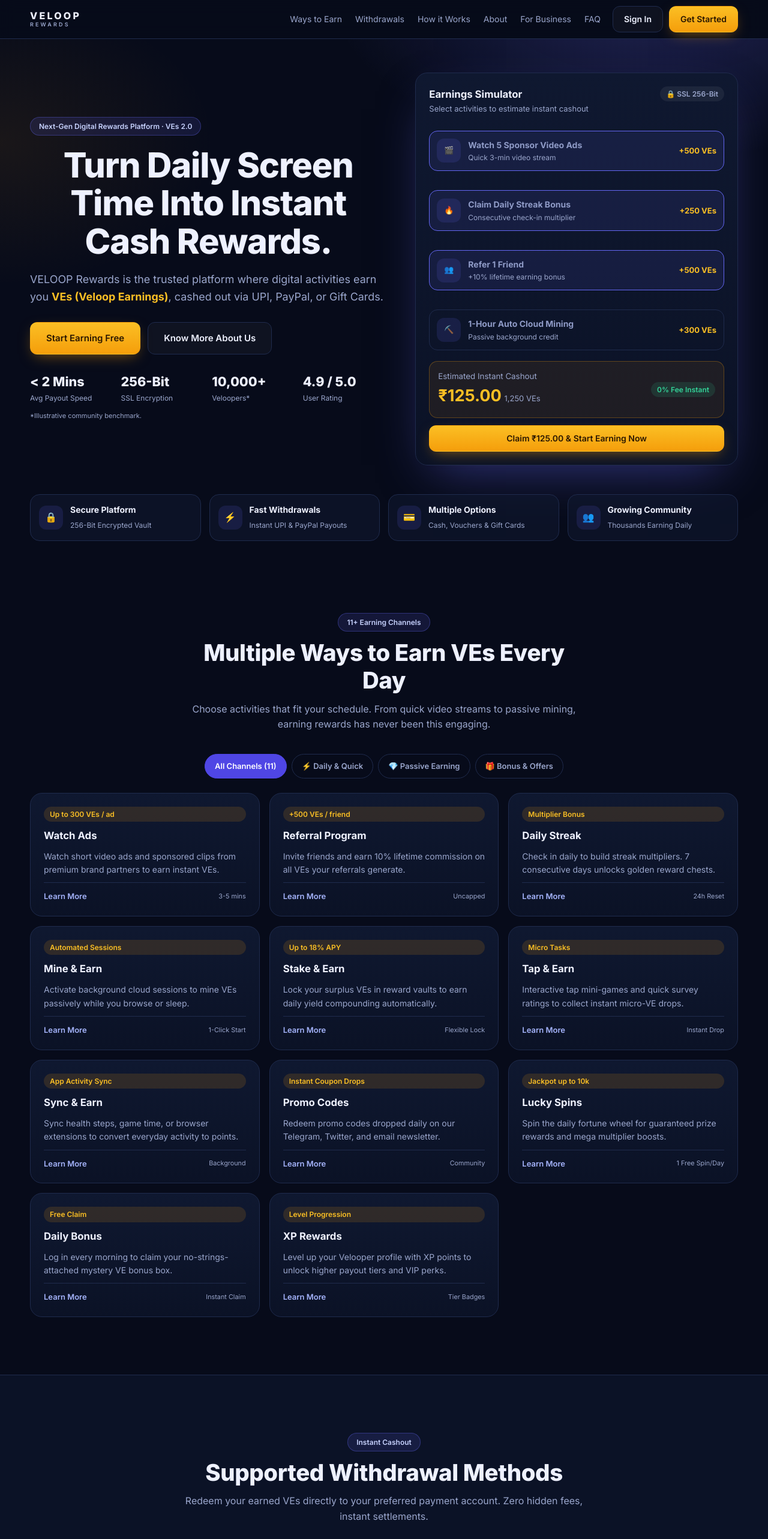
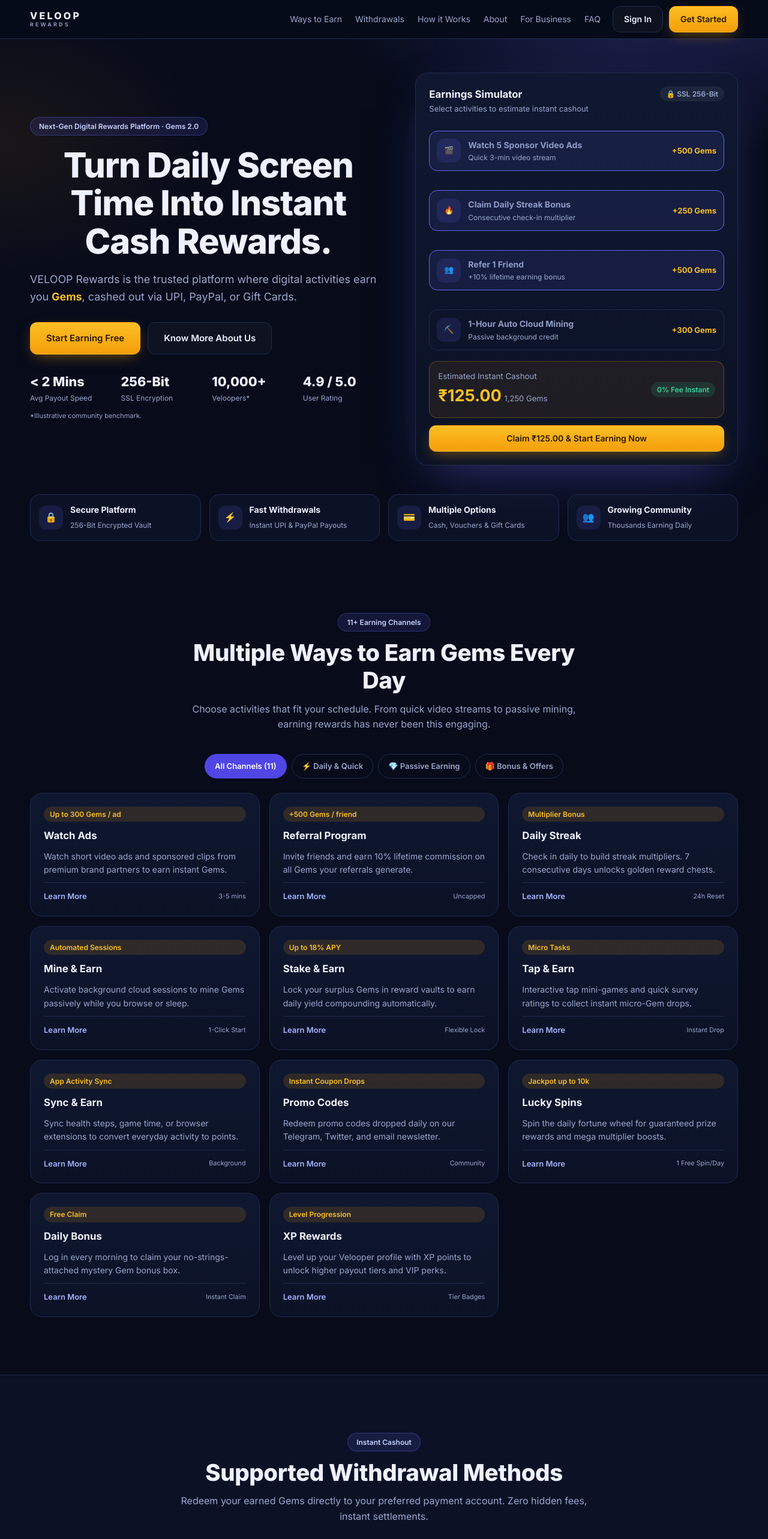
Before and after one commit to anshu-sharma603/veloop-captcha-earn, a React (Vite) app in the folder frontend/: page / in a window 1280 px wide. Shown: the top 2566 px of the page at 60% size. Built offline with nearby package versions, Linux system fonts and the light colour scheme; no server answers.

Commit message:
Rename VEs to Gems

```diff
--- a/frontend/src/pages/Landing.jsx
+++ b/frontend/src/pages/Landing.jsx
@@ -20,58 +20,58 @@
 const STATS = [['< 2 Mins', 'Avg Payout Speed'], ['256-Bit', 'SSL Encryption'], ['10,000+', 'Veloopers*'], ['4.9 / 5.0', 'User Rating']];
 // [group, tag, title, text, meta]  group: q=Daily & Quick, p=Passive, b=Bonus
 const EARN = [
-  ['q', 'Up to 300 VEs / ad', 'Watch Ads', 'Watch short video ads and sponsored clips from premium brand partners to earn instant VEs.', '3-5 mins'],
-  ['b', '+500 VEs / friend', 'Referral Program', 'Invite friends and earn 10% lifetime commission on all VEs your referrals generate.', 'Uncapped'],
+  ['q', 'Up to 300 Gems / ad', 'Watch Ads', 'Watch short video ads and sponsored clips from premium brand partners to earn instant Gems.', '3-5 mins'],
+  ['b', '+500 Gems / friend', 'Referral Program', 'Invite friends and earn 10% lifetime commission on all Gems your referrals generate.', 'Uncapped'],
   ['q', 'Multiplier Bonus', 'Daily Streak', 'Check in daily to build streak multipliers. 7 consecutive days unlocks golden reward chests.', '24h Reset'],
-  ['p', 'Automated Sessions', 'Mine & Earn', 'Activate background cloud sessions to mine VEs passively while you browse or sleep.', '1-Click Start'],
-  ['p', 'Up to 18% APY', 'Stake & Earn', 'Lock your surplus VEs in reward vaults to earn daily yield compounding automatically.', 'Flexible Lock'],
-  ['q', 'Micro Tasks', 'Tap & Earn', 'Interactive tap mini-games and quick survey ratings to collect instant micro-VE drops.', 'Instant Drop'],
+  ['p', 'Automated Sessions', 'Mine & Earn', 'Activate background cloud sessions to mine Gems passively while you browse or sleep.', '1-Click Start'],
+  ['p', 'Up to 18% APY', 'Stake & Earn', 'Lock your surplus Gems in reward vaults to earn daily yield compounding automatically.', 'Flexible Lock'],
+  ['q', 'Micro Tasks', 'Tap & Earn', 'Interactive tap mini-games and quick survey ratings to collect instant micro-Gem drops.', 'Instant Drop'],
   ['p', 'App Activity Sync', 'Sync & Earn', 'Sync health steps, game time, or browser extensions to convert everyday activity to points.', 'Background'],
   ['b', 'Instant Coupon Drops', 'Promo Codes', 'Redeem promo codes dropped daily on our Telegram, Twitter, and email newsletter.', 'Community'],
   ['b', 'Jackpot up to 10k', 'Lucky Spins', 'Spin the daily fortune wheel for guaranteed prize rewards and mega multiplier boosts.', '1 Free Spin/Day'],
-  ['b', 'Free Claim', 'Daily Bonus', 'Log in every morning to claim your no-strings-attached mystery VE bonus box.', 'Instant Claim'],
+  ['b', 'Free Claim', 'Daily Bonus', 'Log in every morning to claim your no-strings-attached mystery Gem bonus box.', 'Instant Claim'],
   ['p', 'Level Progression', 'XP Rewards', 'Level up your Velooper profile with XP points to unlock higher payout tiers and VIP perks.', 'Tier Badges'],
 ];
 const TABS = [['all', 'All Channels (11)'], ['q', '⚡ Daily & Quick'], ['p', '💎 Passive Earning'], ['b', '🎁 Bonus & Offers']];
 const PAY = [
-  ['Instant Transfer', 'Direct UPI Payout', 'Instant cash transfers to Google Pay, PhonePe, Paytm, or any BHIM UPI handle.', 'Min. Payout: 100 VEs'],
+  ['Instant Transfer', 'Direct UPI Payout', 'Instant cash transfers to Google Pay, PhonePe, Paytm, or any BHIM UPI handle.', 'Min. Payout: 100 Gems'],
   ['< 2 Hours', 'Amazon Gift Card', 'Digital voucher codes delivered straight to your registered email address.', 'Min. Payout: $1.00'],
   ['Instant Code', 'Google Play Code', 'Redeem for apps, games, movies, and in-app purchases on Android devices.', 'Min. Payout: $1.00'],
   ['Global Cash', 'PayPal Cash', 'Global cash payouts directly to your verified PayPal email account.', 'Min. Payout: $5.00'],
 ];
 const STEPS = [
-  ['Create Free Account', 'Sign up in 30 seconds with Google or email. Get a welcome bonus of 100 free VEs instantly upon confirmation.'],
-  ['Earn VEs Daily', 'Choose activities from 11+ earning channels including ads, daily streaks, surveys, referrals, and passive mining.'],
-  ['Redeem Real Cash', 'Convert VEs directly into UPI bank cash, PayPal, or brand vouchers. Receive funds instantly with zero transaction fee.'],
+  ['Create Free Account', 'Sign up in 30 seconds with Google or email. Get a welcome bonus of 100 free Gems instantly upon confirmation.'],
+  ['Earn Gems Daily', 'Choose activities from 11+ earning channels including ads, daily streaks, surveys, referrals, and passive mining.'],
+  ['Redeem Real Cash', 'Convert Gems directly into UPI bank cash, PayPal, or brand vouchers. Receive funds instantly with zero transaction fee.'],
 ];
-const FLOW = [['Complete Activities', 'Watch ads or complete surveys'], ['Earn VEs', 'Points credit to wallet balance'], ['Choose Method', 'Select UPI, PayPal or Voucher'], ['Receive Reward', 'Instant delivery to your account']];
+const FLOW = [['Complete Activities', 'Watch ads or complete surveys'], ['Earn Gems', 'Points credit to wallet balance'], ['Choose Method', 'Select UPI, PayPal or Voucher'], ['Receive Reward', 'Instant delivery to your account']];
 const WHY = [
   ['Instant Payout Engine', 'Withdrawals are processed programmatically within minutes directly to your account.'],
   ['Verified Bank Security', 'Enterprise-grade encryption protecting user balances, credentials, and payout data.'],
   ['11+ Diverse Earning Streams', 'From passive cloud mining to quick ad streaks, earn on your own terms anytime.'],
-  ['Transparent Real-Time Tracking', 'Live dashboard analytics showing every VE earned, pending credit, and payout receipt.'],
-  ['Zero Hidden Fees', '100% of your earned VEs convert directly into full value cash without redemption deductions.'],
+  ['Transparent Real-Time Tracking', 'Live dashboard analytics showing every Gem earned, pending credit, and payout receipt.'],
+  ['Zero Hidden Fees', '100% of your earned Gems convert directly into full value cash without redemption deductions.'],
   ['Dedicated 24/7 Support', 'Helpful customer support team available via live chat and email to resolve queries.'],
 ];
 const ROAD = [
   ['Phase 1: Multi-Currency Cashouts', 'UPI, PayPal, and Gift Cards live across global markets.'],
   ['Phase 2: Mobile App Ecosystem', 'Native Android & iOS apps coming with one-tap mining widgets.'],
-  ['Phase 3: Creator & Merchant API', 'Enabling merchants to drop instant promo VEs directly to customers.'],
+  ['Phase 3: Creator & Merchant API', 'Enabling merchants to drop instant promo Gems directly to customers.'],
 ];
 const REV = [
   ['RD', 'Rohan Das', '₹1,500+ Redeemed', 'I redeemed ₹1,500 via UPI on my very second day! Watching ad streams during breaks is super seamless.'],
   ['PS', 'Priya Sharma', '$35 Amazon Voucher', 'The daily streak multipliers are addictive. Reached level 4 and already claimed 3 Amazon Gift Cards!'],
-  ['AK', 'Aman Kumar', '18,500 VEs Mined', 'Mine & Earn lets me generate passive VEs on my laptop while I study. Super clean interface and fast support.'],
+  ['AK', 'Aman Kumar', '18,500 Gems Mined', 'Mine & Earn lets me generate passive Gems on my laptop while I study. Super clean interface and fast support.'],
   ['SG', 'Sneha Gupta', '$120+ Cashout', 'Referred 12 college friends. The 10% lifetime referral bonus is legitimate money!'],
 ];
 const FAQ = [
-  ['What is VELOOP Rewards?', 'VELOOP Rewards is a modern rewards platform where users earn VEs (Veloop Earnings) by participating in digital activities like watching sponsored ad clips, completing surveys, maintaining daily streaks, and passive cloud mining. Earned points can be redeemed instantly for real cash via UPI, PayPal, or Gift Cards.'],
-  ['How do I earn VEs?', 'You can earn VEs across 11 channels: Watch Ads, Referral Invites, Daily Streak Check-ins, Cloud Mine & Earn, Stake & Earn yield, Tap & Earn mini-games, Activity Sync, Promo Codes, Lucky Spins, Daily Bonus boxes, and XP Level Progression.'],
-  ['How do withdrawals work?', 'Once you reach the minimum balance (e.g. 100 VEs = ₹10 / $1), select your cashout method (UPI, PayPal, Amazon, or Google Play), enter your payment handle or email, and confirm. Funds are processed programmatically.'],
-  ['What are VEs?', 'VEs stands for Veloop Earnings, our reward point token. 100 VEs equal $1 USD (or equivalent INR). VEs never expire as long as your account remains active.'],
+  ['What is VELOOP Rewards?', 'VELOOP Rewards is a modern rewards platform where users earn Gems by participating in digital activities like watching sponsored ad clips, completing surveys, maintaining daily streaks, and passive cloud mining. Earned points can be redeemed instantly for real cash via UPI, PayPal, or Gift Cards.'],
+  ['How do I earn Gems?', 'You can earn Gems across 11 channels: Watch Ads, Referral Invites, Daily Streak Check-ins, Cloud Mine & Earn, Stake & Earn yield, Tap & Earn mini-games, Activity Sync, Promo Codes, Lucky Spins, Daily Bonus boxes, and XP Level Progression.'],
+  ['How do withdrawals work?', 'Once you reach the minimum balance (e.g. 100 Gems = ₹10 / $1), select your cashout method (UPI, PayPal, Amazon, or Google Play), enter your payment handle or email, and confirm. Funds are processed programmatically.'],
+  ['What are Gems?', 'Gems are VELOOP reward points. 100 Gems equal $1 USD (or equivalent INR). Gems never expire as long as your account remains active.'],
   ['How long do withdrawals take?', 'UPI transfers and Google Play codes are typically delivered in under 2 minutes. PayPal and Amazon codes process within 2 to 24 hours depending on security verification.'],
-  ['How do referrals work?', 'Share your unique invite link. When a friend registers and completes their first activity, you earn 500 bonus VEs plus an ongoing 10% commission on their earnings.'],
-  ['How do promo codes work?', 'Copy active promo codes from our social channels, paste them into the Promo Codes section on your dashboard, and click Redeem to instantly credit VEs.'],
+  ['How do referrals work?', 'Share your unique invite link. When a friend registers and completes their first activity, you earn 500 bonus Gems plus an ongoing 10% commission on their earnings.'],
+  ['How do promo codes work?', 'Copy active promo codes from our social channels, paste them into the Promo Codes section on your dashboard, and click Redeem to instantly credit Gems.'],
 ];
 const NAV = [['Ways to Earn', '#ways'], ['Withdrawals', '#withdrawals'], ['How it Works', '#how'], ['About', '#vision'], ['For Business', '#business'], ['FAQ', '#faq']];
 
@@ -113,9 +113,9 @@
       <section id="top" className="vl-hero">
         <div className="vl-wrap vl-hero-grid">
           <div>
-            <span className="vl-pill">Next-Gen Digital Rewards Platform · VEs 2.0</span>
+            <span className="vl-pill">Next-Gen Digital Rewards Platform · Gems 2.0</span>
             <h1>Turn Daily Screen Time Into Instant Cash Rewards.</h1>
-            <p className="vl-lead">VELOOP Rewards is the trusted platform where digital activities earn you <b>VEs (Veloop Earnings)</b>, cashed out via UPI, PayPal, or Gift Cards.</p>
+            <p className="vl-lead">VELOOP Rewards is the trusted platform where digital activities earn you <b>Gems</b>, cashed out via UPI, PayPal, or Gift Cards.</p>
             <div className="vl-row">
               <a className="vl-btn gold lg" href={SIGNUP}>Start Earning Free</a>
               <a className="vl-btn ghost lg" href="#how">Know More About Us</a>
@@ -133,11 +133,11 @@
                 <input type="checkbox" checked={sel[i]} onChange={() => toggle(i)} />
                 <span className="vl-ico">{r[0]}</span>
                 <span className="vl-opt-t"><b>{r[1]}</b><small>{r[2]}</small></span>
-                <em>+{r[3]} VEs</em>
+                <em>+{r[3]} Gems</em>
               </label>
             ))}
             <div className="vl-total">
-              <div><small>Estimated Instant Cashout</small><b>₹{(total / 10).toFixed(2)}</b> <span>{total.toLocaleString()} VEs</span></div>
+              <div><small>Estimated Instant Cashout</small><b>₹{(total / 10).toFixed(2)}</b> <span>{total.toLocaleString()} Gems</span></div>
               <span className="vl-chip ok">0% Fee Instant</span>
             </div>
             <a className="vl-btn gold block" href={SIGNUP}>Claim ₹{(total / 10).toFixed(2)} &amp; Start Earning Now</a>
@@ -150,7 +150,7 @@
 
       <section id="ways" className="vl-sec">
         <div className="vl-wrap">
-          <Head tag="11+ Earning Channels" title="Multiple Ways to Earn VEs Every Day" sub="Choose activities that fit your schedule. From quick video streams to passive mining, earning rewards has never been this engaging." />
+          <Head tag="11+ Earning Channels" title="Multiple Ways to Earn Gems Every Day" sub="Choose activities that fit your schedule. From quick video streams to passive mining, earning rewards has never been this engaging." />
           <div className="vl-tabs" role="tablist">
             {TABS.map(([k, l]) => <button key={k} role="tab" aria-selected={tab === k} className={tab === k ? 'on' : ''} onClick={() => setTab(k)}>{l}</button>)}
           </div>
@@ -168,7 +168,7 @@
 
       <section id="withdrawals" className="vl-sec alt">
         <div className="vl-wrap">
-          <Head tag="Instant Cashout" title="Supported Withdrawal Methods" sub="Redeem your earned VEs directly to your preferred payment account. Zero hidden fees, instant settlements." />
+          <Head tag="Instant Cashout" title="Supported Withdrawal Methods" sub="Redeem your earned Gems directly to your preferred payment account. Zero hidden fees, instant settlements." />
           <div className="vl-grid g4">
             {PAY.map((p) => (
               <article key={p[1]} className="vl-card">
@@ -221,7 +221,7 @@
 
       <section className="vl-sec alt">
         <div className="vl-wrap">
-          <Head tag="Verified User Stories" title="Here's What Veloopers Say" sub="Read real experiences from users cashing out VEs daily." />
+          <Head tag="Verified User Stories" title="Here's What Veloopers Say" sub="Read real experiences from users cashing out Gems daily." />
           <div className="vl-grid g4">
             {REV.map((r) => (
               <article key={r[1]} className="vl-card">
```
